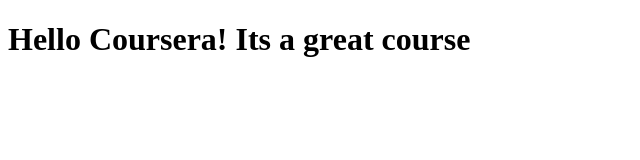
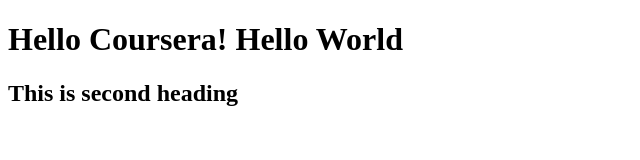
Before and after one commit to RaiSaugat/coursera-test, a plain HTML site: page site/index.html in a window 1280 px wide. Shown: the whole page, without its empty margins (0-640 px from the left). Drawn offline with Linux system fonts and the light colour scheme.

Commit message:
Small Change

```diff
--- a/site/index.html
+++ b/site/index.html
@@ -8,7 +8,8 @@
 //]]></script>
   </head>
   <body>
-    <h1>Hello Coursera! Its a great course</h1>
+    <h1>Hello Coursera! Hello World</h1>
+    <h2>This is second heading</h2>
 
   </body>
 </html>
```
